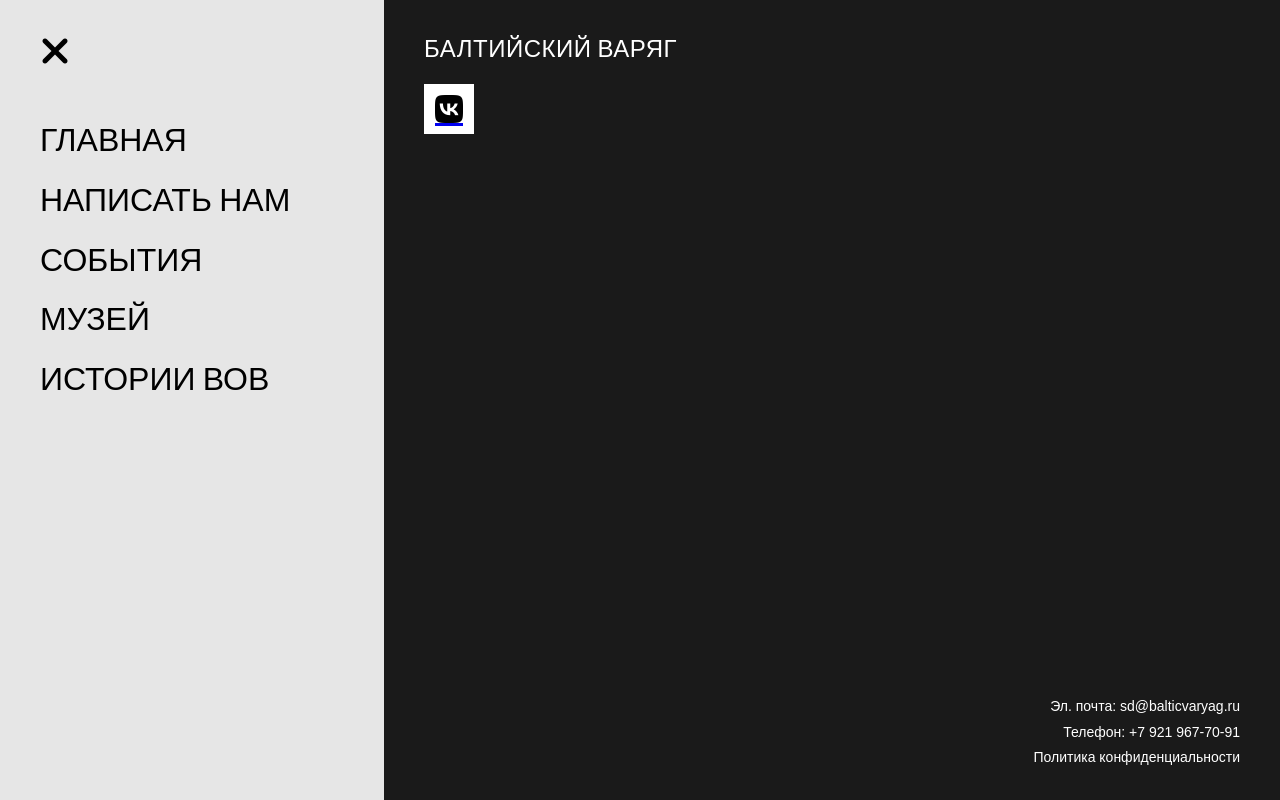
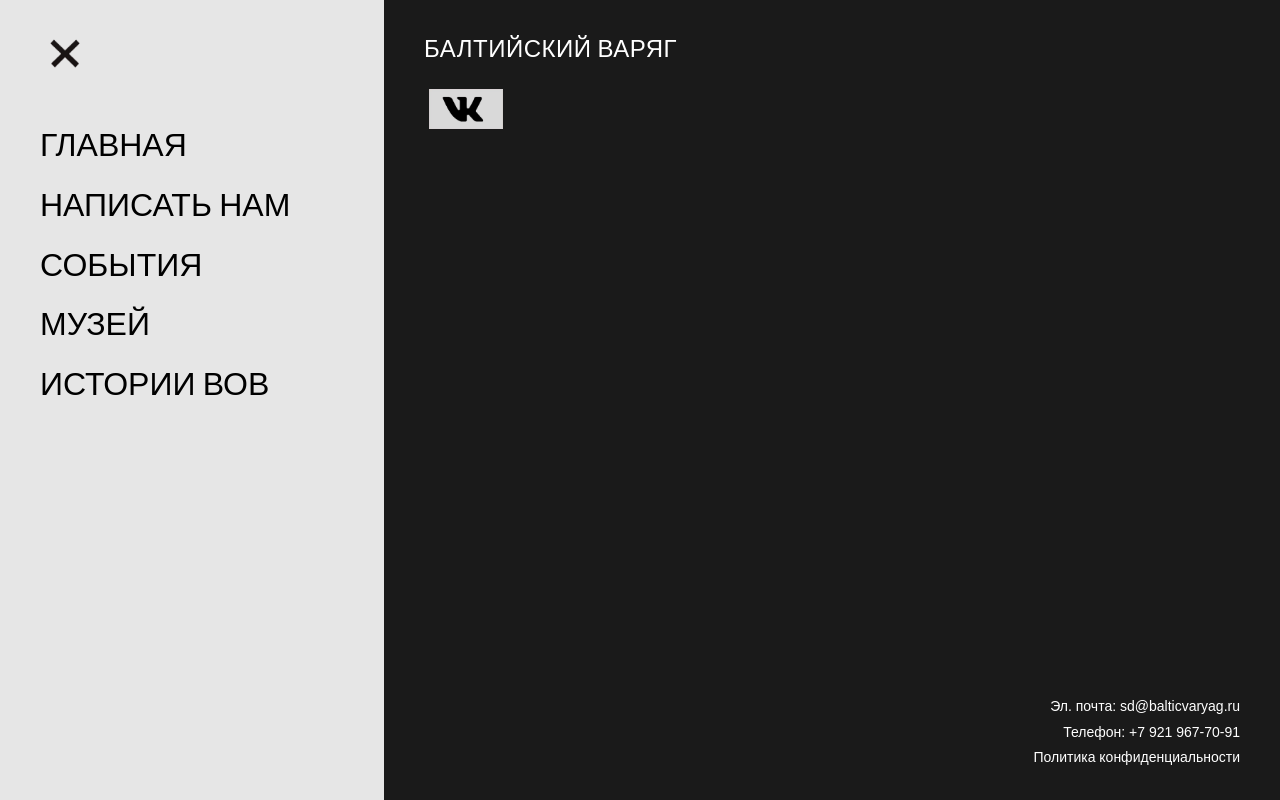
Before and after one commit to nastyashum07-hash/baltic, a plain HTML site: page 404.html in a window 1280 px wide. Both pictures are taken after a click on the button 35 px from the left and 31 px from the top of the page. Shown: the top 800 px of the page. Drawn offline with nearby package versions, Linux system fonts and the light colour scheme.

Commit message:
Add files via upload

```diff
--- a/404.html
+++ b/404.html
@@ -73,8 +73,9 @@
 <!-- МЕНЮ -->
 <div class="menu-overlay" id="menuOverlay">
 <div class="menu-left">
-<button class="menu-close" id="closeMenu"><i class="fa-solid fa-xmark"></i></button>
-<nav class="menu-nav">
+<button class="menu-close" id="closeMenu">
+    <img src="krest.png" alt="Закрыть" style="height: 50px; width: auto; display: block;">
+</button><nav class="menu-nav">
 <a href="index.html">ГЛАВНАЯ</a>
 <a href="contact.html">НАПИСАТЬ НАМ</a>
 <a href="events.html">СОБЫТИЯ</a>
@@ -84,8 +85,8 @@
 </div>
 <div class="menu-right">
 <div class="header-logo">Балтийский варяг</div>
-<a href="https://vk.ru/balticvaryag" target="_blank" class="vk-icon-box">
-<i class="fa-brands fa-vk" style="font-size: 32px; color: black;"></i>
+<a href="https://vk.ru/balticvaryag" target="_blank" style="background: #1a1a1a; display: inline-flex; padding: 5px; margin-bottom: 20px;">
+    <img src="vk.JPG" alt="VK" style="height: 40px; width: auto; display: block;">
 </a>
 <div class="menu-contacts">
 <p>Эл. почта: sd@balticvaryag.ru</p>
@@ -100,7 +101,7 @@
 
 <div class="hero-404-container">
 <!-- Вставьте сюда путь к вашей фотографии -->
-<img src="C:\Users\User\Desktop\БВ АП\обработка.png" alt="404 Страница не найдена">
+<img src="4004.png" alt="404 Страница не найдена">
 
 <!-- Кнопка поверх фото, под линией воды -->
 <a href="index.html" class="btn-back-home">на главную</a>
@@ -119,9 +120,9 @@
 </div>
 <div class="footer-buttons">
 <a href="contact.html" class="btn-white">написать нам</a>
-<a href="https://vk.ru/balticvaryag" target="_blank" class="vk-icon-box-small">
-<i class="fa-brands fa-vk"></i>
-</a>
+<a href="https://vk.ru/balticvaryag" target="_blank" style="display: inline-block; margin-left: 10px;">
+        <img src="vk.JPG" alt="VK" style="height: 44px; width: auto; display: block;">
+    </a>
 </div>
 </div>
 <div class="footer-right">
```
